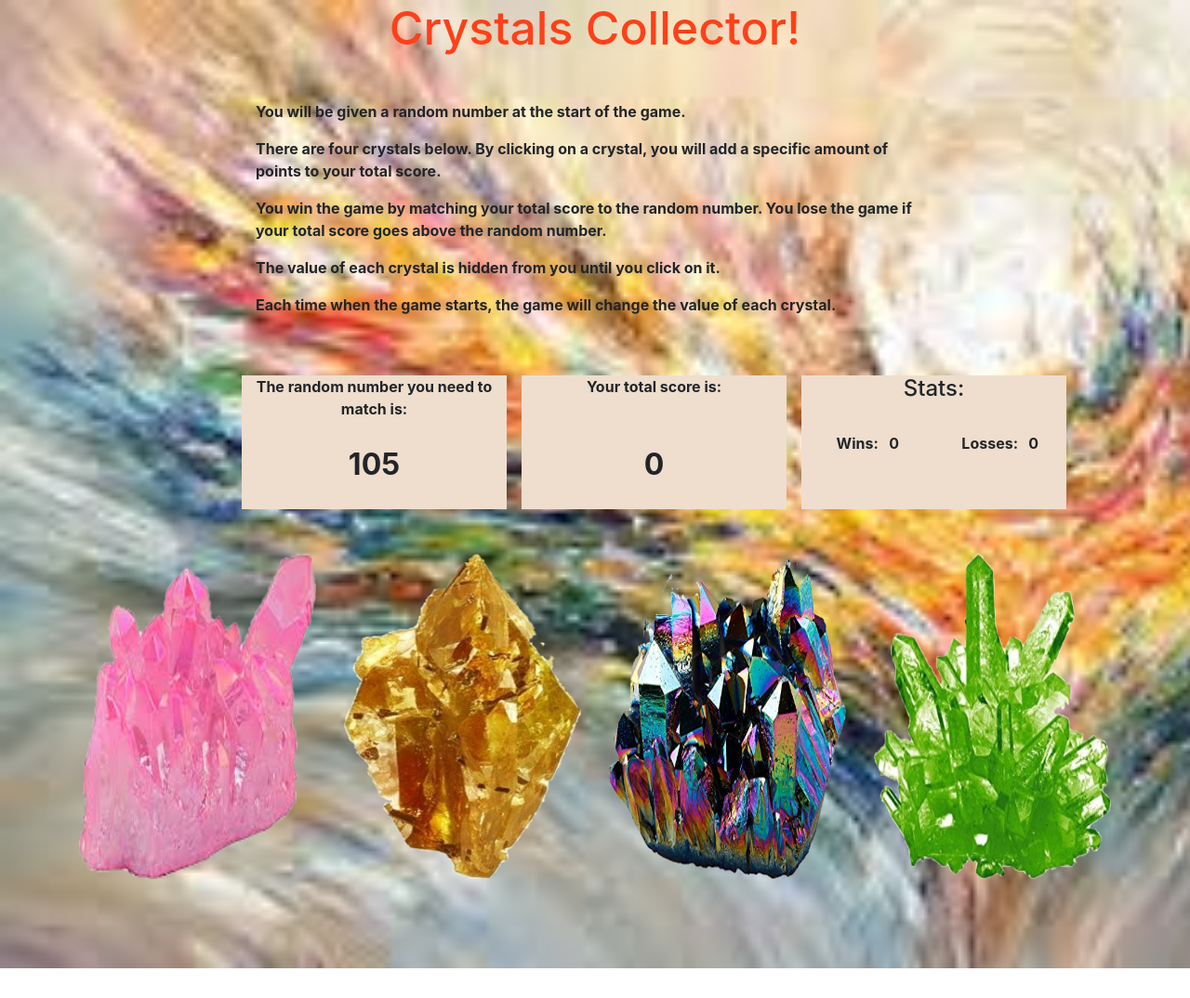
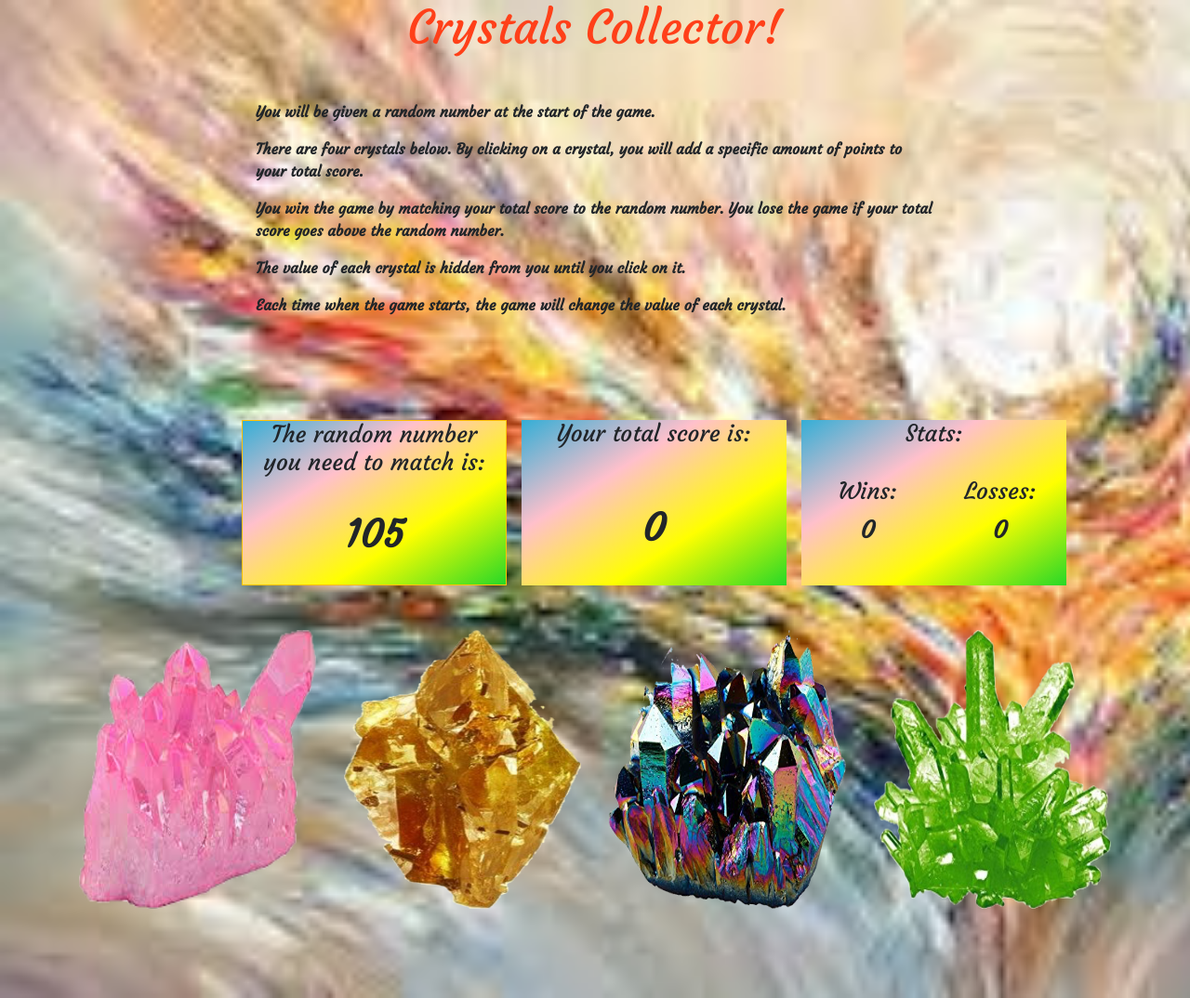
Before and after one commit to avscott562/unit-4-game, a plain HTML site: page index.html in a window 1280 px wide. Shown: the whole page at 93% size. Before the commit the page ends 1042 px from the top, so only its background shows below. Drawn offline with nearby package versions, Linux system fonts and the light colour scheme.

Commit message:
added styling

```diff
--- a/assets/css/style.css
+++ b/assets/css/style.css
@@ -1,7 +1,7 @@
 body {
     background: url('../images/energy.jpeg');
     background-size: cover;
-    /* color: #f7e8e8; */
+    font-family: 'Courgette', cursive;
     font-weight: bolder;
 }
 
@@ -15,15 +15,23 @@ h1 {
     /* color: black; */
 }
 
+h4 {
+    font-size: 25px;
+}
+
 #comp, #player, #stats {
-    background: #efdecd;
+    background-image: linear-gradient(to bottom right, rgb(52, 174, 214), pink, yellow, rgb(39, 216, 39));
 }
 
 #randomNumber, #userTotal {
-    font-size:  32px;
+    font-size: 40px;
+}
+
+h5, #losses, #wins {
+    font-size: 25px;
 }
 
 .crystal {
-    width: 350px;
-    height: 350px;
+    width: 300px;
+    height: 300px;
 }
--- a/index.html
+++ b/index.html
@@ -5,6 +5,7 @@
     <!-- link bootsrap & style sheet -->
     <link rel="stylesheet" href="https://stackpath.bootstrapcdn.com/bootstrap/4.3.1/css/bootstrap.min.css" integrity="sha384-ggOyR0iXCbMQv3Xipma34MD+dH/1fQ784/j6cY/iJTQUOhcWr7x9JvoRxT2MZw1T" crossorigin="anonymous">
     <link rel="stylesheet" href="assets/css/style.css">
+    <link href="https://fonts.googleapis.com/css?family=Courgette&display=swap" rel="stylesheet">
     <title>Crystals Collector</title>
     <!-- link jquery -->
     <script src="https://code.jquery.com/jquery-3.4.1.js" integrity="sha256-WpOohJOqMqqyKL9FccASB9O0KwACQJpFTUBLTYOVvVU=" crossorigin="anonymous"></script>
@@ -30,28 +31,30 @@
         </div>
     </div>
 
-    <br><br>
+    <br><br><br><br>
 
     <section>
         <div class="container">
             <div class="row">
                 <div class="col-md-2 col-sm-12"></div>
-                <div id="comp" class="col-md-3 col-sm-12 text-center mr-3">
-                    <div id="random">The random number you need to match is:</div><br>
+                <div id="comp" class="col-md-3 col-sm-12 text-center mr-3 border border-warning">
+                    <h4 id="random">The random number you need to match is:</h4><br>
                     <div id="randomNumber">0</div><br>
                 </div>
                 <div id="player" class="col-md-3 col-sm-12 text-center mr-3">
-                    <div id="score">Your total score is:</div><br><br>
+                    <h4 id="score">Your total score is:</h4><br><br>
                     <div id="userTotal">0</div><br>
                 </div>
                 <div id="stats" class="col-md-3 col-sm-12 mr-2 text-center">
                     <h4>Stats: </h4><br>
                     <div class="row">
                         <div class="col-md-6  col-sm-12">
-                            <div>Wins: &nbsp;&nbsp;<span id="wins">0</span></div>
+                            <h5>Wins:</h5>
+                            <div id="wins">0</div>
                         </div>
                         <div class="col-md-6  col-sm-12">
-                            <div>Losses: &nbsp;&nbsp;<span id="losses">0</span></div>
+                            <h5>Losses:</h5>
+                            <div id="losses">0</div>
                         </div>
                     </div>
                 </div>
```
